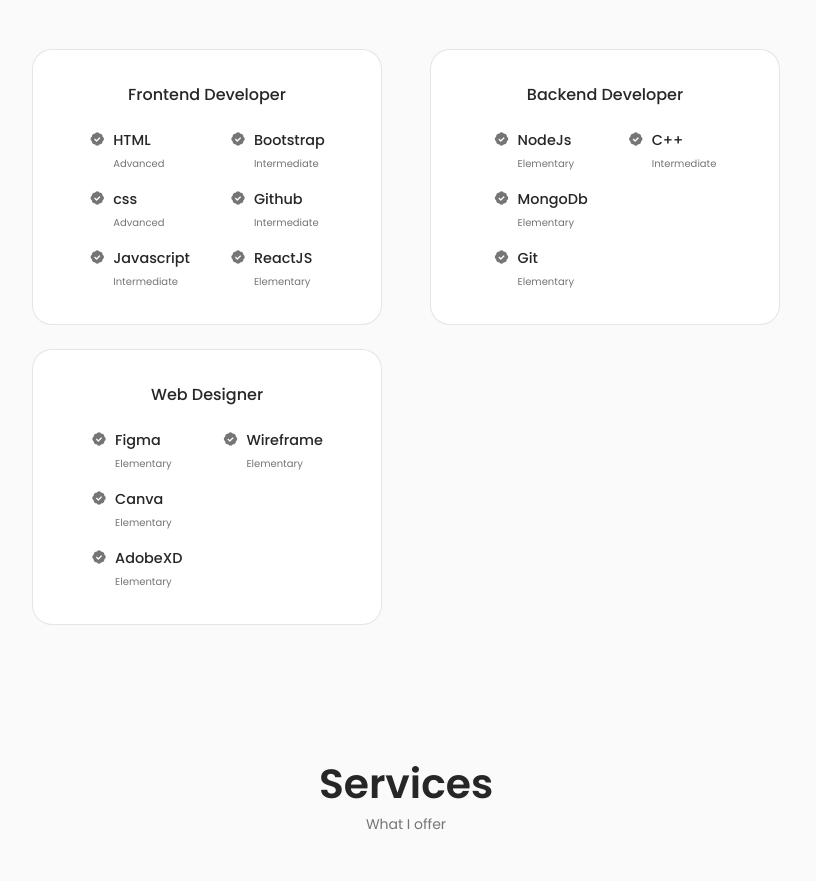
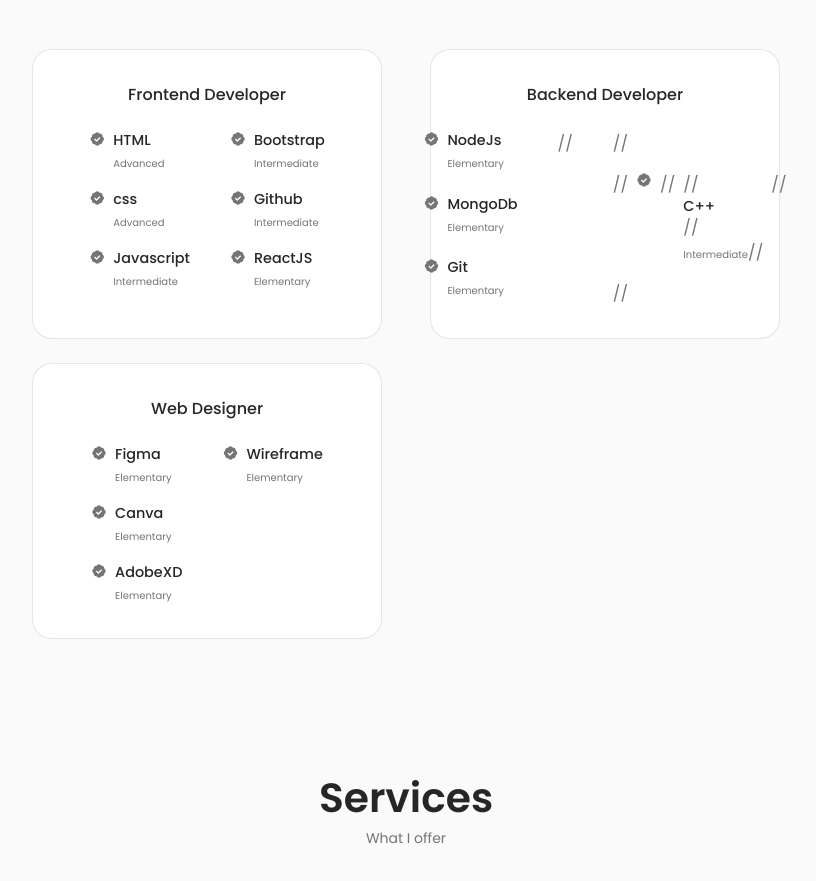
Before and after one commit to Dhumra/Dhumra-portfolio, a React (Create React App) app: page / in a window 1280 px wide. Shown: the part 1503-2384 px from the top of the page, without its empty margins (234-1050 px from the left). Built offline with nearby package versions, Linux system fonts and the light colour scheme.

Commit message:
Update Backend.jsx

```diff
--- a/src/components/skills/Backend.jsx
+++ b/src/components/skills/Backend.jsx
@@ -46,25 +46,25 @@
 
 
 
-        <div className="skills__group">
+//         <div className="skills__group">
 
 
 
-            <div className="skills__data">
-            <i class='bx bxs-badge-check'></i>
+//             <div className="skills__data">
+//             <i class='bx bxs-badge-check'></i>
 
-             <div>
-                <h3 className="skills__name">C++</h3>
-                <span className="skills__level">Intermediate</span>
-             </div>
+//              <div>
+//                 <h3 className="skills__name">C++</h3>
+//                 <span className="skills__level">Intermediate</span>
+//              </div>
 
-            </div>
+//             </div>
 
 
 
 
 
-        </div>
+//         </div>
 
 
     </div>
```
